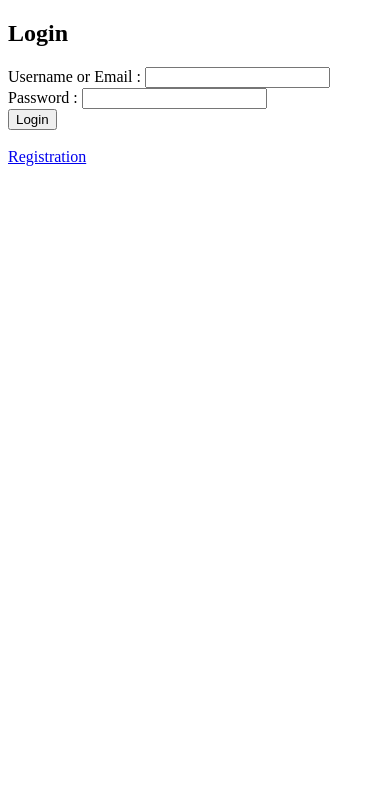
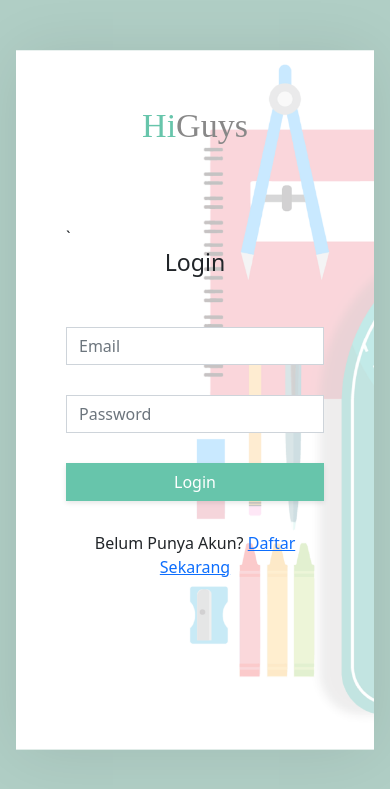
Before and after one commit to GalistaHaidir/ppdb, a PHP site: page /login_user.php in a window 390 px wide. Shown: the top 789 px of the page. Run offline with PHP 8.4, Linux system fonts and the light colour scheme; some libraries are stand-ins or nearby versions.

Commit message:
login register done

```diff
--- a/login_user.php
+++ b/login_user.php
@@ -1,25 +1,20 @@
 <?php
 require 'inc_koneksi.php';
-if (!empty($_SESSION["id_user"])) {
-    header("Location: admin_page.php");
-}
-if (isset($_POST["submit"])) {
-    $usernameemail = $_POST["usernameemail"];
+if(isset($_POST["submit"])){
+    $email = $_POST["email"];
     $password = $_POST["password"];
-    $result = mysqli_query($conn, "SELECT * FROM akun_siswa WHERE username = '$usernameemail' OR email = '$usernameemail'");
+    $result = mysqli_query($conn, "SELECT * FROM akun_siswa WHERE email = '$email'");
     $row = mysqli_fetch_assoc($result);
-    if (mysqli_num_rows($result) > 0) {
-        if ($password == $row['password']) {
+    if(mysqli_num_rows($result)>0){
+        if($password == $row["password"]){
             $_SESSION["login"] = true;
-            $_SESSION["id"] = $row["id"];
-            header("Location: admin_page.php");
-        } else {
-            echo
-                "<script> alert('Wrong Password'); </script>";
+            $_SESSION["id_user"] = $row["id_user"];
+            header("location: user_page.php");
+        }else{
+            echo "<script>alert ('Wrong Password')</script>";
         }
-    } else {
-        echo
-            "<script> alert('User Not Registered'); </script>";
+    }else{
+        echo"<script>('User Not Registeret')</script>";
     }
 }
 ?>
@@ -27,21 +22,112 @@ if (isset($_POST["submit"])) {
 <html lang="en" dir="ltr">
 
 <head>
-    <meta charset="utf-8">
-    <title>Login</title>
+    <meta charset='utf-8'>
+    <meta name='viewport' content='width=device-width, initial-scale=1'>
+    <title>Snippet - GoSNippets</title>
+    <link href='https://stackpath.bootstrapcdn.com/bootstrap/5.0.0-alpha1/css/bootstrap.min.css' rel='stylesheet'>
+    <link href='' rel='stylesheet'>
+    <link rel="stylesheet" href="css/styleloguser.css">
+    <script type='text/javascript' src=''></script>
+    <script src="https://cdn.jsdelivr.net/npm/sweetalert2@11"></script>
+    <script type='text/javascript' src='https://cdn.jsdelivr.net/npm/popper.js@1.16.0/dist/umd/popper.min.js'></script>
+    <script type='text/javascript'
+        src='https://stackpath.bootstrapcdn.com/bootstrap/5.0.0-alpha1/js/bootstrap.min.js'></script>
 </head>
 
-<body>
-    <h2>Login</h2>
-    <form class="" action="" method="post" autocomplete="off">
-        <label for="usernameemail">Username or Email : </label>
-        <input type="text" name="usernameemail" id="usernameemail" required value=""> <br>
-        <label for="password">Password : </label>
-        <input type="password" name="password" id="password" required value=""> <br>
-        <button type="submit" name="submit">Login</button>
-    </form>
-    <br>
-    <a href="signup_user.php">Registration</a>
+<body oncontextmenu='return false' class='snippet-body'>
+    <section class="body">
+        <div class="container">
+            <div class="login-box">
+                <div class="row">
+                    <div class="col-sm-6">
+                        <div class="logo">
+                            <span class="logo-font">Hi</span>Guys
+                        </div>
+                    </div>
+                </div>
+                <!--awal-->
+                <div class="row">
+                    <div class="col-sm-6">
+                        <br>`
+                        <h3 class="header-title">Login</h3>
+                        <form class="login-form" id="form" method="post" autocomplete="off">
+                            <div class="form-group">
+                                <input type="text" name="email" class="form-control" placeholder="Email" id="email"
+                                    onchange="return validasi_email()" required value="">
+                            </div>
+                            <div class="form-group">
+                                <input type="Password" name="password" class="form-control" placeholder="Password"
+                                    id="password" required value="">
+                            </div>
+                            <div class="form-group">
+                                <button type="submit" name="submit" class="btn btn-primary btn-block">Login</button>
+                            </div>
+                            <div class="form-group">
+                                <div class="text-center">Belum Punya Akun? <a href="signup_user.php">Daftar Sekarang</a></div>
+                            </div>
+                        </form>
+                    </div>
+                    <!--akhir-->
+                    <div class="col-sm-6 hide-on-mobile">
+                        <div id="demo" class="carousel slide" data-ride="carousel">
+                            <!-- Indicators -->
+                            <ul class="carousel-indicators">
+                                <li data-target="#demo" data-slide-to="0" class="active"></li>
+                                <li data-target="#demo" data-slide-to="1"></li>
+                            </ul>
+                            <!-- The slideshow -->
+                            <div class="carousel-inner">
+                                <div class="carousel-item active">
+                                    <div class="slider-feature-card">
+                                        <img src="https://i.imgur.com/YMn8Xo1.png" alt="">
+                                        <h3 class="slider-title">Title Here</h3>
+                                        <p class="slider-description">Lorem ipsum dolor sit amet, consectetur
+                                            adipisicing elit. Iure, odio!</p>
+                                    </div>
+                                </div>
+                                <div class="carousel-item">
+                                    <div class="slider-feature-card">
+                                        <img src="https://i.imgur.com/Yi5KXKM.png" alt="">
+                                        <h3 class="slider-title">Title Here</h3>
+                                        <p class="slider-description">Lorem ipsum dolor sit amet, consectetur
+                                            adipisicing elit. Ratione, debitis?</p>
+                                    </div>
+                                </div>
+                            </div>
+                            <!-- Left and right controls -->
+                            <a class="carousel-control-prev" href="#demo" data-slide="prev">
+                                <span class="carousel-control-prev-icon"></span>
+                            </a>
+                            <a class="carousel-control-next" href="#demo" data-slide="next">
+                                <span class="carousel-control-next-icon"></span>
+                            </a>
+                        </div>
+                    </div>
+                </div>
+            </div>
+        </div>
+    </section>
+
+    <script>
+        function validasi_email() {
+            var email = document.getElementById('email').value;
+            var pola_email = /^[a-zA-Z0-9._-]+@[a-zA-Z0-9.-]+\.[a-zA-Z]{2,4}$/;
+            if (!pola_email.test(email)) {
+                Swal.fire({
+                    icon: 'warning',
+                    title: 'Oops...',
+                    text: 'Pola email anda salah!'
+                }).then(function () {
+                    hapusInput();
+                });
+                function hapusInput() {
+                    var hapus = document.getElementById('email');
+                    hapus.value = '';
+                }
+            }
+        }
+    </script>
 </body>
 
 </html>
--- a/signup_user.php
+++ b/signup_user.php
@@ -1,8 +1,5 @@
 <?php
 require 'inc_koneksi.php';
-if (!empty($_SESSION["id_user"])) {
-    header("Location: admin_page.php");
-}
 if (isset($_POST["submit"])) {
     $email = $_POST["email"];
     $password = $_POST["password"];
@@ -74,7 +71,7 @@ if (isset($_POST["submit"])) {
                                 <button type="submit" name="submit" class="btn btn-primary btn-block">Daftar</button>
                             </div>
                             <div class="form-group">
-                                <div class="text-center">Sudah Punya Member? <a href="#!">Masuk Sekarang</a></div>
+                                <div class="text-center">Sudah Punya Member? <a href="login_user.php">Masuk Sekarang</a></div>
                             </div>
                         </form>
                     </div>
```
Also changed, not shown: login_admin.php (+32 -39 lines).
